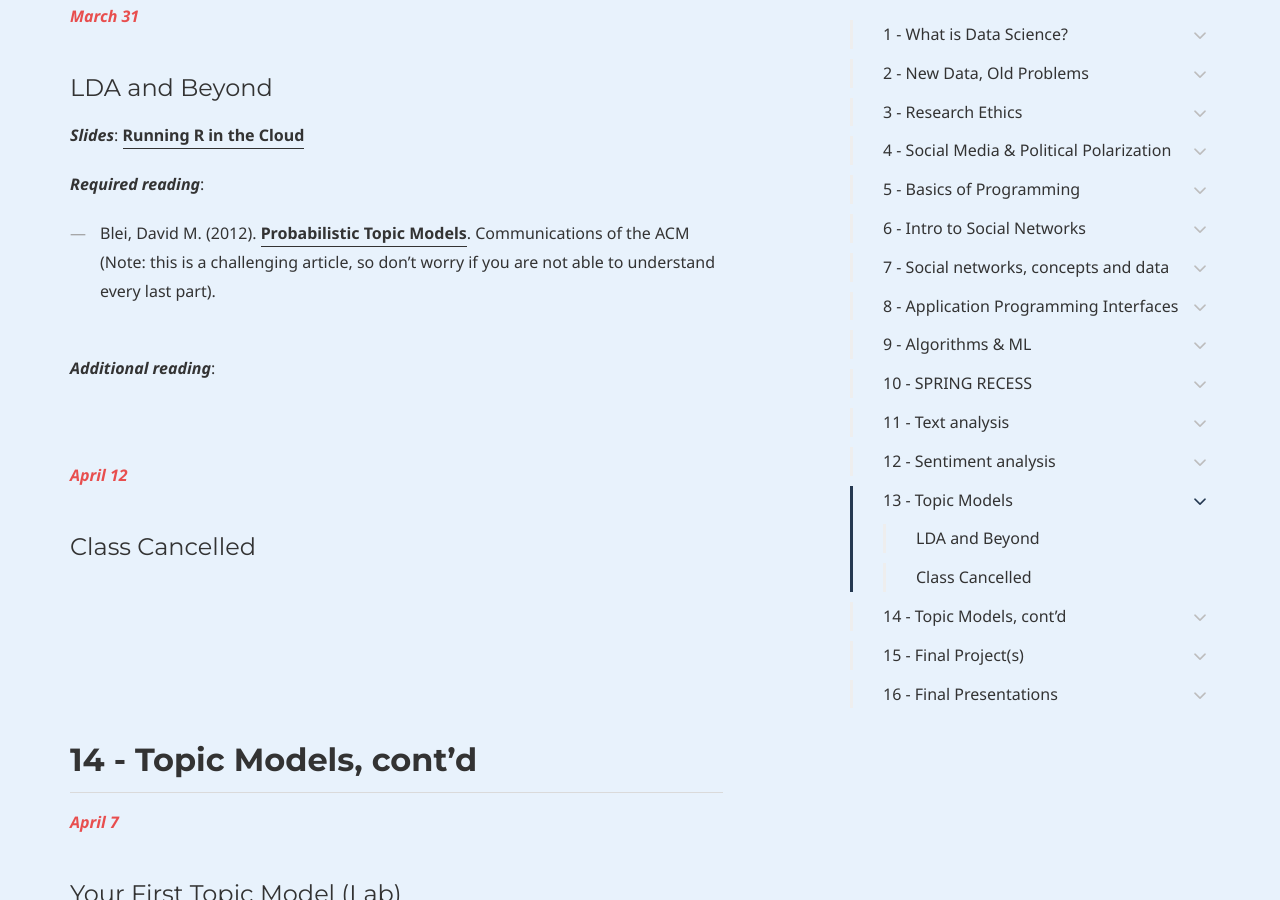
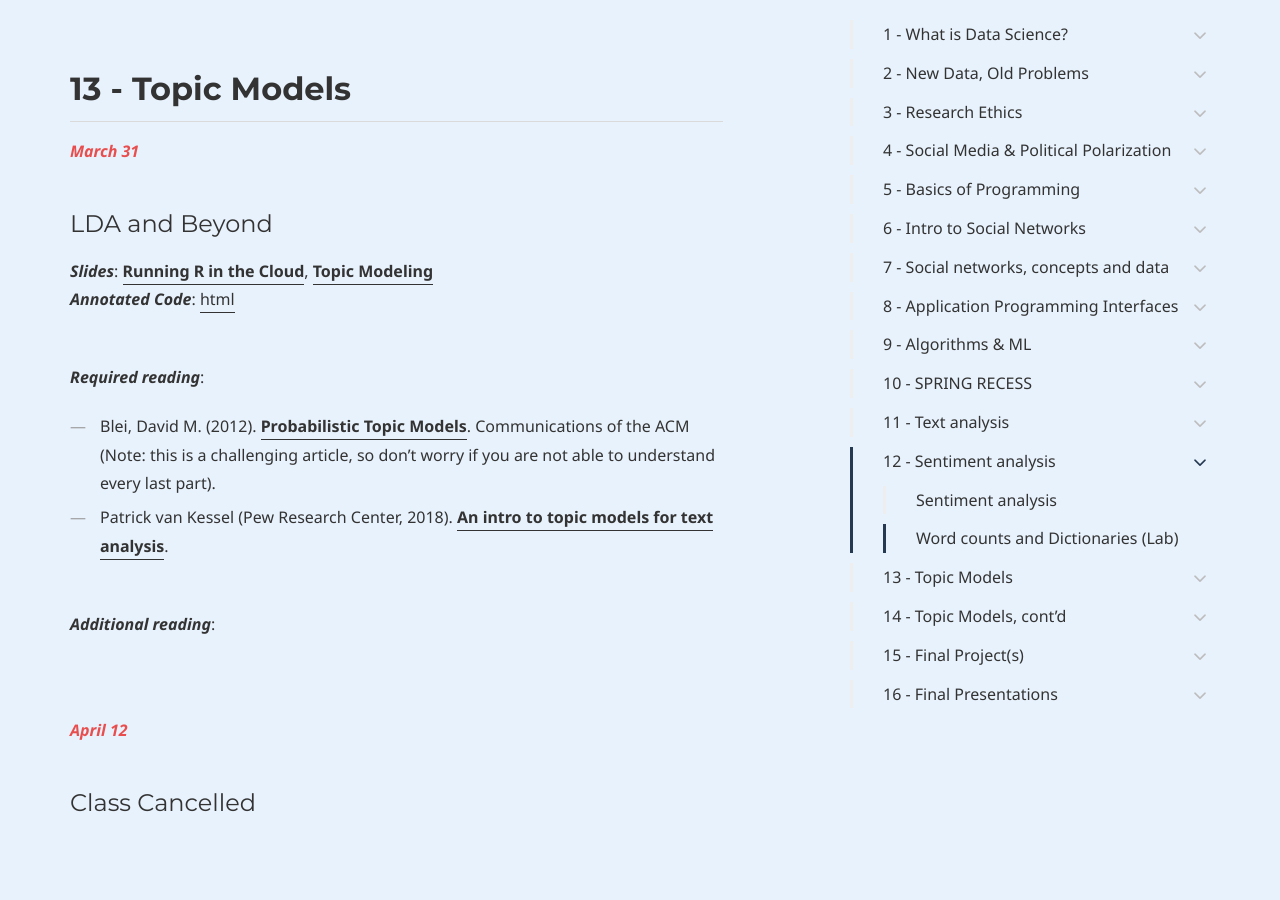
Before and after one commit to dssoc/dssoc.github.io, a Jekyll site: the page built from schedule.md, in a window 1280 px wide and 900 px high, scrolled down 15445 px. Built offline with Jekyll 4.4.1, drawn with Linux system fonts in a browser that asks for light colours; some web fonts are replaced; some of the changed text lies outside the part shown.

Commit message:
add slides and annotated code

```diff
--- a/schedule.md
+++ b/schedule.md
@@ -361,6 +361,10 @@
 ## 11 - Text analysis
 <b><i><font color="#E84E4E">March 17</font></i></b>
 #### Words to Numbers
+***Slides***: [**Basic Text Analysis**](https://cbail.github.io/ids704/basic-text-analysis/Rpres/Basic_Text_Analysis.html#/)<br/>
+***Annotated Code***: [html](https://cbail.github.io/ids704/basic-text-analysis/rmarkdown/Basic_Text_Analysis_in_R.html)<br/><br/>
+
+
 ***Required reading***:
 <br/>
 - James Evans & Pedro Aceves. [**Machine Translation: Mining Text for Social Theory**](https://www.annualreviews.org/doi/abs/10.1146/annurev-soc-081715-074206). Annual Review of Sociology.
@@ -400,13 +404,13 @@
 ## 12 - Sentiment analysis
 <b><i><font color="#E84E4E">March 24</font></i></b>
 #### Sentiment analysis
+***Slides***: [**Dictionary-based Methods**](https://cbail.github.io/ids704/dictionary-methods/Rpres/Dictionary%20Based%20Analysis.html)<br/>
+***Annotated Code***: [html](https://cbail.github.io/ids704/dictionary-methods/rmarkdown/Dictionary-Based_Text_Analysis.html)<br/><br/>
+
 ***Required reading***:
 <br/>
 - Kramer et al.(2014). [**Experimental evidence of massive-scale emotional contagion through social networks**](https://www.pnas.org/content/111/24/8788). Proceedings of the National Academy of Sciences, 111:24, pp.8788-8790.
 - Julia Silge and David Robinson (2020). [**Sentiment analysis with tidy data**](https://www.tidytextmining.com/sentiment.html) in *Text Mining with R*.
-<br/><br/>
-
-***Additional reading***:
 <br/><br/><br/>
 
 <b><i><font color="#E84E4E">March 26</font></i></b>
@@ -420,11 +424,13 @@
 ## 13 - Topic Models
 <b><i><font color="#E84E4E">March 31</font></i></b>
 #### LDA and Beyond
-***Slides***: [**Running R in the Cloud**](https://cbail.github.io/Running_R_in_the%20Cloud.html#/)
+***Slides***: [**Running R in the Cloud**](https://cbail.github.io/Running_R_in_the%20Cloud.html#/), [**Topic Modeling**](https://cbail.github.io/ids704/topic-modeling/Rpres/Topic%20Modeling.html#/)<br/>
+***Annotated Code***: [html](https://cbail.github.io/ids704/topic-modeling/Topic_Modeling.html)<br/><br/>
 
 ***Required reading***:
 <br/>
 - Blei, David M. (2012). [**Probabilistic Topic Models**](http://www.cs.columbia.edu/~blei/papers/Blei2012.pdf). Communications of the ACM (Note: this is a challenging article, so don’t worry if you are not able to understand every last part).
+- Patrick van Kessel (Pew Research Center, 2018). [**An intro to topic models for text analysis**](https://medium.com/pew-research-center-decoded/an-intro-to-topic-models-for-text-analysis-de5aa3e72bdb).
 <br/><br/>
 
 ***Additional reading***:
```
